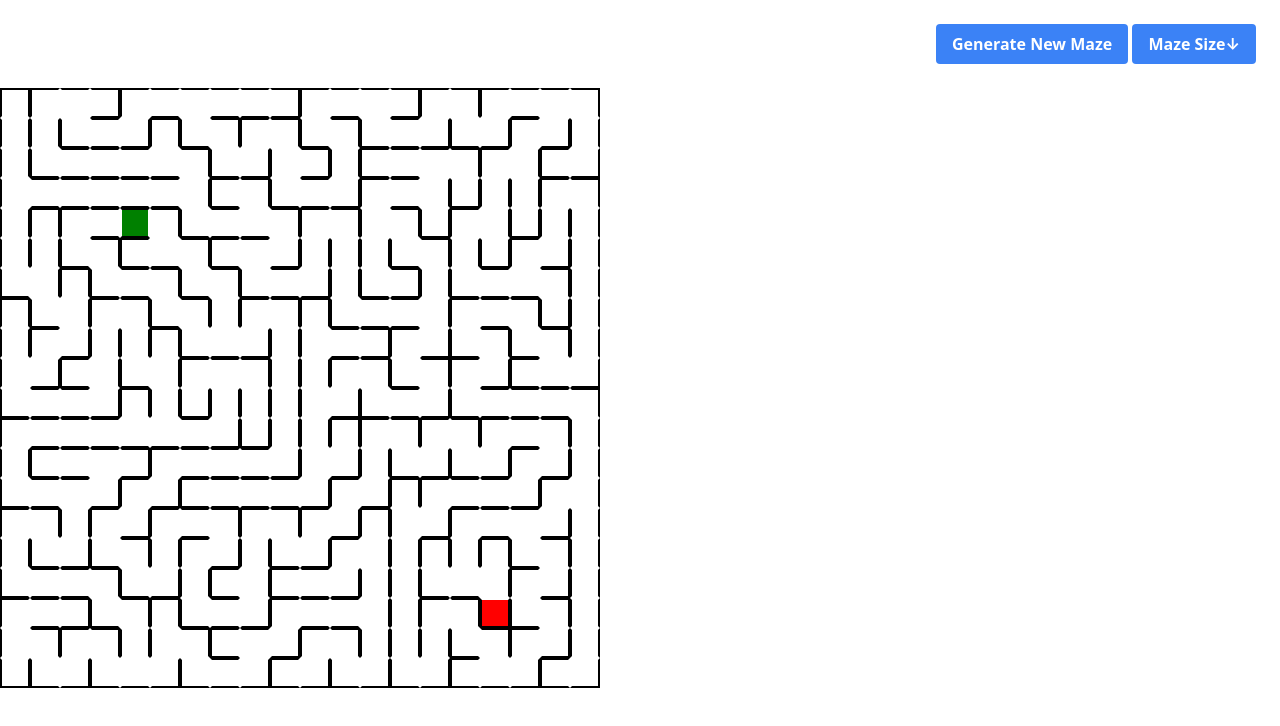
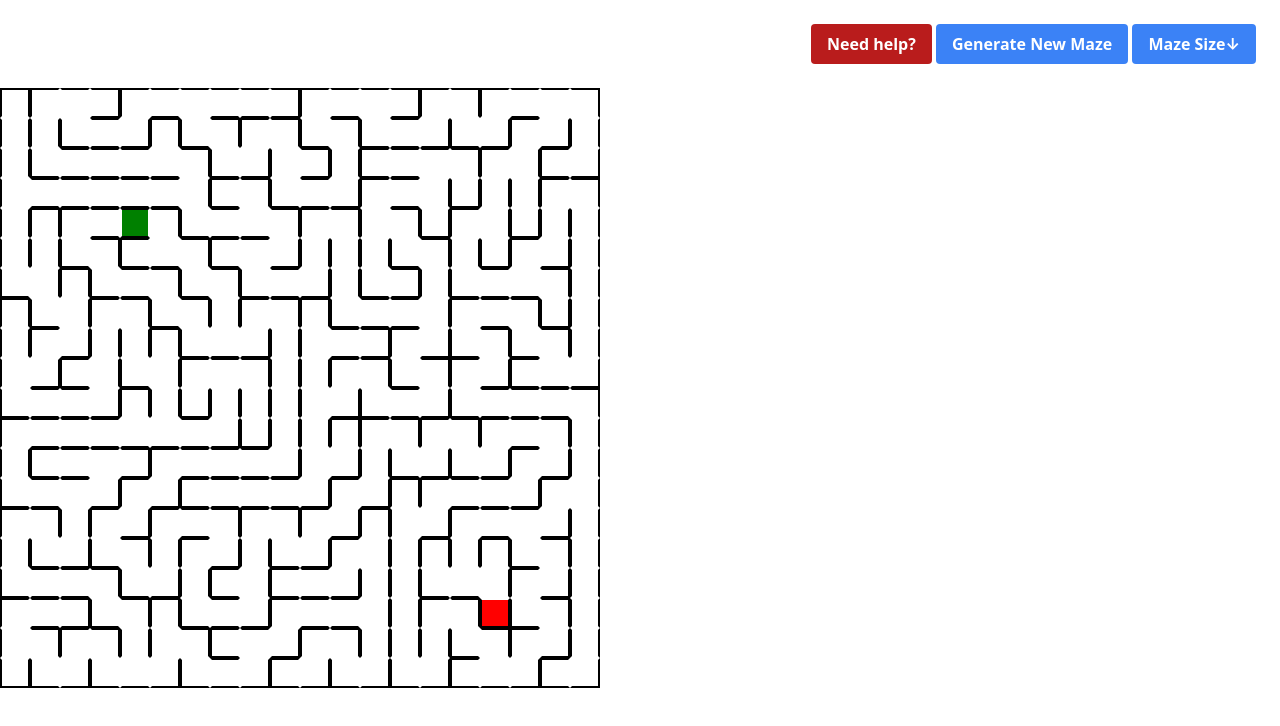
Before and after one commit to bill-laughlin/HackKu, a plain HTML site: page grid.html in a window 1280 px wide. Drawn offline with nearby package versions, Linux system fonts and the light colour scheme.

Commit message:
Added help button that uses "directions()"

```diff
--- a/grid.html
+++ b/grid.html
@@ -14,9 +14,16 @@
           <span class="font-semibold text-xl tracking-tight">The A-Maze-ing Escape</span>
         </div>
 
+
+
+
+
         <div class="block">
         <div class="relative inline-block text-left">
             <!-- <input class="shadow appearance-none border rounded w-full py-2 px-3 text-gray-700 leading-tight focus:outline-none focus:shadow-outline" id="username" type="text" placeholder="Size">  -->
+                <button class="bg-red-700 hover:bg-red-900 text-white font-bold py-2 px-4 rounded" onclick="directions()">
+                  Need help?
+                </button>
                 <button class="bg-blue-500 hover:bg-blue-700 text-white font-bold py-2 px-4 rounded" onclick="resetBoard()">
                     Generate New Maze
                 </button>
```
